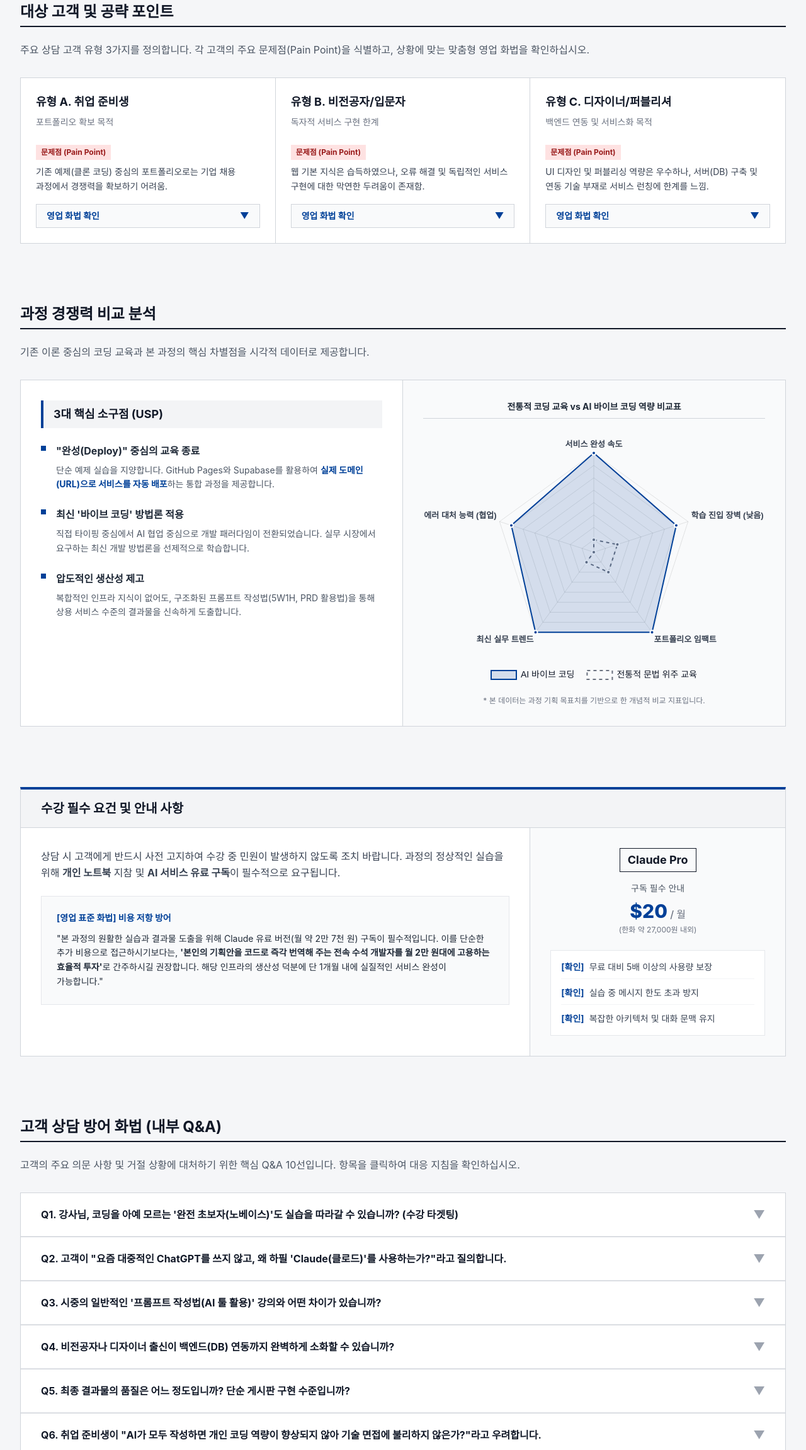
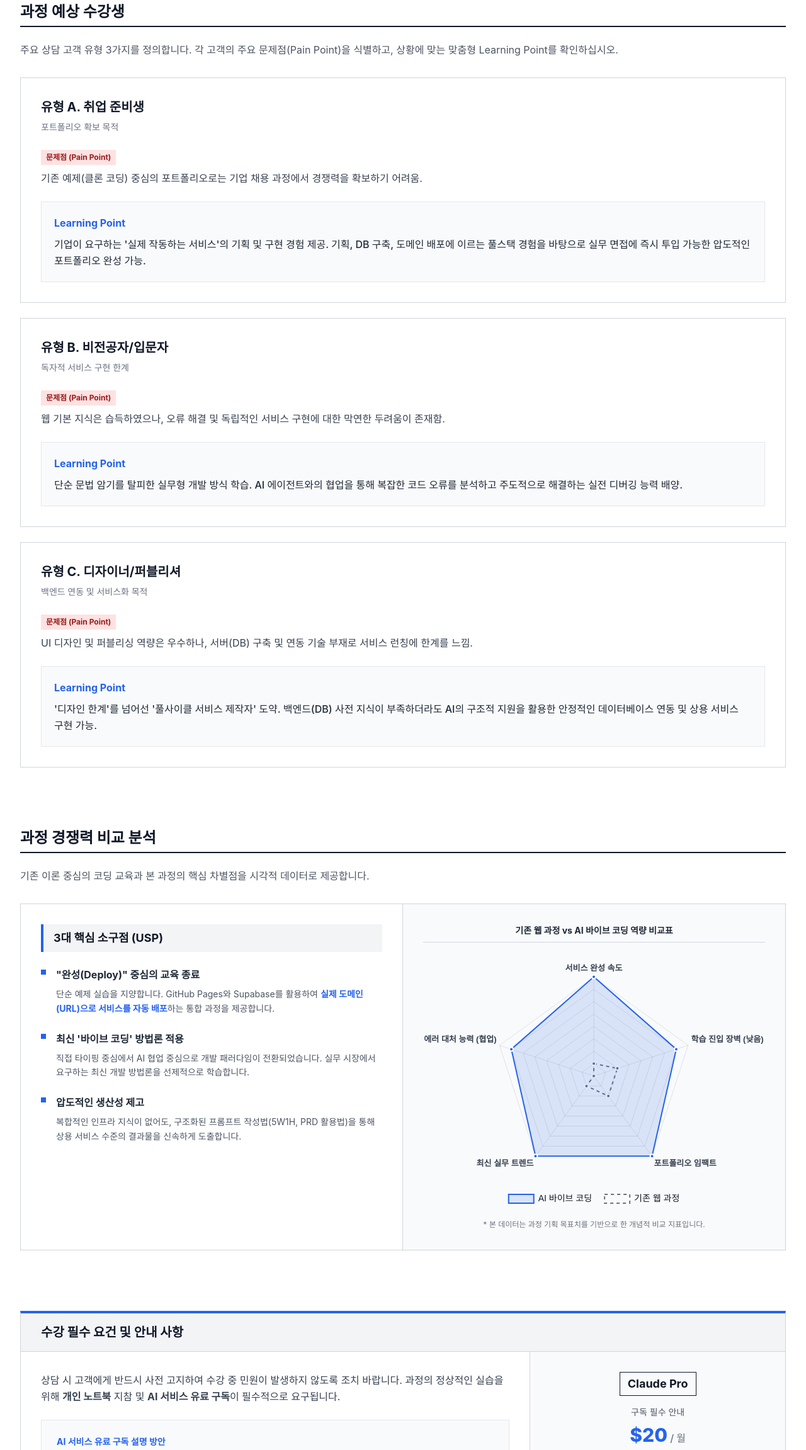
Before and after one commit to gagyeong2505/AI_VC_edu, a plain HTML site: page index.html in a window 1280 px wide. Shown: the part 317-2620 px from the top of the page at 63% size. Drawn offline with nearby package versions, Linux system fonts and the light colour scheme; a web font is replaced by a local one.

Commit message:
Update index.html

```diff
--- a/index.html
+++ b/index.html
@@ -3,7 +3,7 @@
 <head>
     <meta charset="UTF-8">
     <meta name="viewport" content="width=device-width, initial-scale=1.0">
-    <title>AI 바이브 코딩 영업 세일즈 대시보드</title>
+    <title>AI 바이브 코딩 사업부 교육자료</title>
 
     <!-- Tailwind CSS -->
     <script src="https://cdn.tailwindcss.com"></script>
@@ -11,9 +11,12 @@
     <!-- Chart.js -->
     <script src="https://cdn.jsdelivr.net/npm/chart.js"></script>
 
-    <!-- Chosen Palette: [KRDS Public Formal - Primary: Blue-900 (#1e3a8a), Background: Gray-50, Surface: White, Text: Gray-900, Borders: Gray-300] -->
+    <!-- Web Fonts -->
+    <link rel="stylesheet" as="style" crossorigin href="https://cdn.jsdelivr.net/gh/orioncactus/pretendard@v1.3.9/dist/web/variable/pretendardvariable.min.css" />
+
+    <!-- Chosen Palette: [KRDS Public Formal - Primary: Blue-900 (#1e3a8a), Background: White, Surface: White, Text: Gray-900, Borders: Gray-300] -->
     <!-- Application Structure Plan: [Formal Sales Dashboard: Structured using strict grid and flat design principles inspired by KRDS. Removing all informal elements (emojis, rounded corners, soft shadows). Sections are clearly delineated with strong borders and high-contrast headings to maximize readability and professionalism during B2B/B2C formal consultations.] -->
-    <!-- Visualization & Content Choices: [1. Persona Cards -> Strict bordered box with clear hierarchical typography. 2. Traditional vs AI -> Chart.js Radar Chart retained but styled with formal colors. 3. Q&A -> Clean bordered list. No SVG/Mermaid used. No emojis used.] -->
+    <!-- Visualization & Content Choices: [1. Persona Cards -> Strict bordered box with clear hierarchical typography. 2. Traditional vs AI -> Chart.js Radar Chart retained but styled with formal colors. 3. Q&A -> Expanded list design. No SVG/Mermaid used. No emojis used.] -->
     <!-- CONFIRMATION: NO SVG graphics used. NO Mermaid JS used. NO Emojis used. -->
 
     <script>
@@ -22,8 +25,8 @@
                 extend: {
                     colors: {
                         krds: {
-                            blue: '#004098', // Public tech/gov standard blue
-                            light: '#f5f6f8',
+                            blue: '#2563eb', // Vibrant blue
+                            light: '#ffffff',
                             border: '#d1d5db',
                             text: '#111827'
                         }
@@ -36,8 +39,8 @@
     <style>
         /* Custom Styles & Chart Container Constraints */
         body {
-            font-family: 'Google Sans Flex', 'Pretendard', -apple-system, BlinkMacSystemFont, system-ui, Roboto, 'Helvetica Neue', 'Segoe UI', 'Apple SD Gothic Neo', 'Noto Sans KR', 'Malgun Gothic', sans-serif;
-            background-color: #f5f6f8;
+            font-family: 'Google Sans Flex', 'Google Sans', 'Pretendard Variable', Pretendard, -apple-system, BlinkMacSystemFont, system-ui, Roboto, 'Helvetica Neue', 'Segoe UI', 'Apple SD Gothic Neo', 'Noto Sans KR', 'Malgun Gothic', sans-serif;
+            background-color: #ffffff; /* 배경색 흰색으로 변경 */
             color: #111827;
             word-break: keep-all;
         }
@@ -56,19 +59,6 @@
             .chart-container {
                 height: 400px;
             }
-        }
-
-        /* Formal Accordion Animations */
-        .accordion-content {
-            max-height: 0;
-            overflow: hidden;
-            transition: max-height 0.2s ease-out, padding 0.2s ease;
-        }
-
-        .accordion-content.active {
-            max-height: 500px;
-            padding-top: 1.5rem;
-            padding-bottom: 1.5rem;
         }
 
         /* Strict Table/Card styling */
@@ -118,7 +108,7 @@
                 </div>
                 <div class="hidden md:flex space-x-8">
                     <a href="#pitch" class="text-gray-600 hover:text-krds-blue font-medium transition-colors">핵심 요약</a>
-                    <a href="#personas" class="text-gray-600 hover:text-krds-blue font-medium transition-colors">대상 고객</a>
+                    <a href="#personas" class="text-gray-600 hover:text-krds-blue font-medium transition-colors">예상 수강생</a>
                     <a href="#comparison" class="text-gray-600 hover:text-krds-blue font-medium transition-colors">경쟁력 비교</a>
                     <a href="#pricing" class="text-gray-600 hover:text-krds-blue font-medium transition-colors">비용 안내</a>
                     <a href="#qna" class="text-gray-600 hover:text-krds-blue font-medium transition-colors">상담 Q&A</a>
@@ -145,70 +135,58 @@
         <!-- Personas Section -->
         <section id="personas" class="scroll-mt-28">
             <div class="mb-8">
-                <h2 class="text-2xl font-bold text-gray-900 krds-title">대상 고객 및 공략 포인트</h2>
+                <h2 class="text-2xl font-bold text-gray-900 krds-title">과정 예상 수강생</h2>
                 <p class="text-gray-600">
-                    주요 상담 고객 유형 3가지를 정의합니다. 각 고객의 주요 문제점(Pain Point)을 식별하고, 상황에 맞는 맞춤형 영업 화법을 확인하십시오.
+                    주요 상담 고객 유형 3가지를 정의합니다. 각 고객의 주요 문제점(Pain Point)을 식별하고, 상황에 맞는 맞춤형 Learning Point를 확인하십시오.
                 </p>
             </div>
 
-            <div class="grid grid-cols-1 md:grid-cols-3 gap-0 border border-gray-300 bg-gray-200">
+            <div class="grid grid-cols-1 gap-6">
                 <!-- Persona A -->
-                <div class="bg-white p-6 border-b md:border-b-0 md:border-r border-gray-300">
-                    <h3 class="text-lg font-bold text-gray-900 mb-2">유형 A. 취업 준비생</h3>
+                <div class="bg-white p-6 md:p-8 border border-gray-300">
+                    <h3 class="text-xl font-bold text-gray-900 mb-2">유형 A. 취업 준비생</h3>
                     <p class="text-sm text-gray-500 font-medium mb-6">포트폴리오 확보 목적</p>
 
-                    <div class="mb-4">
+                    <div class="mb-6">
                         <span class="inline-block bg-red-100 text-red-800 text-xs font-bold px-2 py-1 mb-2">문제점 (Pain Point)</span>
-                        <p class="text-sm text-gray-700 leading-relaxed">기존 예제(클론 코딩) 중심의 포트폴리오로는 기업 채용 과정에서 경쟁력을 확보하기 어려움.</p>
+                        <p class="text-base text-gray-700 leading-relaxed">기존 예제(클론 코딩) 중심의 포트폴리오로는 기업 채용 과정에서 경쟁력을 확보하기 어려움.</p>
                     </div>
 
-                    <button onclick="togglePersonaDetail('persona-a-detail', this)" class="w-full mt-2 bg-gray-50 border border-gray-300 py-2 text-sm font-bold text-krds-blue hover:bg-gray-100 transition-colors flex justify-between items-center px-4">
-                        <span>영업 화법 확인</span>
-                        <span class="icon-indicator">▼</span>
-                    </button>
-
-                    <div id="persona-a-detail" class="hidden mt-0 p-4 border border-t-0 border-gray-300 bg-gray-50 text-sm text-gray-800 font-medium leading-relaxed">
-                        "기업이 요구하는 역량은 '실제 작동하는 서비스'의 기획 및 구현 경험입니다. 본 과정은 기획, DB 구축, 도메인 배포에 이르는 풀스택 경험을 제공하여 실무 면접에 즉시 투입 가능한 압도적인 포트폴리오를 완성해 드립니다."
+                    <div class="p-5 border border-gray-200 bg-gray-50 text-base text-gray-800 font-medium leading-relaxed">
+                        <span class="block font-bold text-krds-blue mb-2">Learning Point</span>
+                        기업이 요구하는 '실제 작동하는 서비스'의 기획 및 구현 경험 제공. 기획, DB 구축, 도메인 배포에 이르는 풀스택 경험을 바탕으로 실무 면접에 즉시 투입 가능한 압도적인 포트폴리오 완성 가능.
                     </div>
                 </div>
 
                 <!-- Persona B -->
-                <div class="bg-white p-6 border-b md:border-b-0 md:border-r border-gray-300">
-                    <h3 class="text-lg font-bold text-gray-900 mb-2">유형 B. 비전공자/입문자</h3>
+                <div class="bg-white p-6 md:p-8 border border-gray-300">
+                    <h3 class="text-xl font-bold text-gray-900 mb-2">유형 B. 비전공자/입문자</h3>
                     <p class="text-sm text-gray-500 font-medium mb-6">독자적 서비스 구현 한계</p>
 
-                    <div class="mb-4">
+                    <div class="mb-6">
                         <span class="inline-block bg-red-100 text-red-800 text-xs font-bold px-2 py-1 mb-2">문제점 (Pain Point)</span>
-                        <p class="text-sm text-gray-700 leading-relaxed">웹 기본 지식은 습득하였으나, 오류 해결 및 독립적인 서비스 구현에 대한 막연한 두려움이 존재함.</p>
+                        <p class="text-base text-gray-700 leading-relaxed">웹 기본 지식은 습득하였으나, 오류 해결 및 독립적인 서비스 구현에 대한 막연한 두려움이 존재함.</p>
                     </div>
 
-                    <button onclick="togglePersonaDetail('persona-b-detail', this)" class="w-full mt-2 bg-gray-50 border border-gray-300 py-2 text-sm font-bold text-krds-blue hover:bg-gray-100 transition-colors flex justify-between items-center px-4">
-                        <span>영업 화법 확인</span>
-                        <span class="icon-indicator">▼</span>
-                    </button>
-
-                    <div id="persona-b-detail" class="hidden mt-0 p-4 border border-t-0 border-gray-300 bg-gray-50 text-sm text-gray-800 font-medium leading-relaxed">
-                        "단순 문법 암기가 아닌, 실무형 개발 방식을 학습합니다. 복잡한 코드 오류로 인해 학습을 포기할 필요 없이, AI 에이전트와의 협업을 통해 오류를 분석하고 해결하는 능력을 배양합니다."
+                    <div class="p-5 border border-gray-200 bg-gray-50 text-base text-gray-800 font-medium leading-relaxed">
+                        <span class="block font-bold text-krds-blue mb-2">Learning Point</span>
+                        단순 문법 암기를 탈피한 실무형 개발 방식 학습. AI 에이전트와의 협업을 통해 복잡한 코드 오류를 분석하고 주도적으로 해결하는 실전 디버깅 능력 배양.
                     </div>
                 </div>
 
                 <!-- Persona C -->
-                <div class="bg-white p-6">
-                    <h3 class="text-lg font-bold text-gray-900 mb-2">유형 C. 디자이너/퍼블리셔</h3>
+                <div class="bg-white p-6 md:p-8 border border-gray-300">
+                    <h3 class="text-xl font-bold text-gray-900 mb-2">유형 C. 디자이너/퍼블리셔</h3>
                     <p class="text-sm text-gray-500 font-medium mb-6">백엔드 연동 및 서비스화 목적</p>
 
-                    <div class="mb-4">
+                    <div class="mb-6">
                         <span class="inline-block bg-red-100 text-red-800 text-xs font-bold px-2 py-1 mb-2">문제점 (Pain Point)</span>
-                        <p class="text-sm text-gray-700 leading-relaxed">UI 디자인 및 퍼블리싱 역량은 우수하나, 서버(DB) 구축 및 연동 기술 부재로 서비스 런칭에 한계를 느낌.</p>
+                        <p class="text-base text-gray-700 leading-relaxed">UI 디자인 및 퍼블리싱 역량은 우수하나, 서버(DB) 구축 및 연동 기술 부재로 서비스 런칭에 한계를 느낌.</p>
                     </div>
 
-                    <button onclick="togglePersonaDetail('persona-c-detail', this)" class="w-full mt-2 bg-gray-50 border border-gray-300 py-2 text-sm font-bold text-krds-blue hover:bg-gray-100 transition-colors flex justify-between items-center px-4">
-                        <span>영업 화법 확인</span>
-                        <span class="icon-indicator">▼</span>
-                    </button>
-
-                    <div id="persona-c-detail" class="hidden mt-0 p-4 border border-t-0 border-gray-300 bg-gray-50 text-sm text-gray-800 font-medium leading-relaxed">
-                        "'디자인 한계'를 넘어 '풀사이클 서비스 제작자'로 도약할 수 있습니다. 백엔드(DB) 사전 지식이 부족하더라도 AI의 구조적 지원을 통해 안정적인 데이터베이스 연동 및 구현이 가능합니다."
+                    <div class="p-5 border border-gray-200 bg-gray-50 text-base text-gray-800 font-medium leading-relaxed">
+                        <span class="block font-bold text-krds-blue mb-2">Learning Point</span>
+                        '디자인 한계'를 넘어선 '풀사이클 서비스 제작자' 도약. 백엔드(DB) 사전 지식이 부족하더라도 AI의 구조적 지원을 활용한 안정적인 데이터베이스 연동 및 상용 서비스 구현 가능.
                     </div>
                 </div>
             </div>
@@ -253,7 +231,7 @@
                 <!-- Chart.js Visualization -->
                 <div class="p-8 bg-gray-50 flex flex-col justify-center items-center">
                     <div class="text-center mb-6 w-full border-b border-gray-300 pb-2">
-                        <h4 class="font-bold text-gray-800 text-sm">전통적 코딩 교육 vs AI 바이브 코딩 역량 비교표</h4>
+                        <h4 class="font-bold text-gray-800 text-sm">기존 웹 과정 vs AI 바이브 코딩 역량 비교표</h4>
                     </div>
                     <div class="chart-container w-full">
                         <canvas id="comparisonChart"></canvas>
@@ -277,10 +255,11 @@
                         </p>
 
                         <div class="bg-gray-50 p-6 border border-gray-200">
-                            <h3 class="text-sm font-bold text-krds-blue mb-3">[영업 표준 화법] 비용 저항 방어</h3>
-                            <p class="text-gray-800 leading-relaxed text-sm">
-                                "본 과정의 원활한 실습과 결과물 도출을 위해 Claude 유료 버전(월 약 2만 7천 원) 구독이 필수적입니다. 이를 단순한 추가 비용으로 접근하시기보다는, <strong>'본인의 기획안을 코드로 즉각 번역해 주는 전속 수석 개발자를 월 2만 원대에 고용하는 효율적 투자'</strong>로 간주하시길 권장합니다. 해당 인프라의 생산성 덕분에 단 1개월 내에 실질적인 서비스 완성이 가능합니다."
-                            </p>
+                            <h3 class="text-sm font-bold text-krds-blue mb-3">AI 서비스 유료 구독 설명 방안</h3>
+                            <ul class="text-gray-800 leading-relaxed text-sm space-y-2 list-disc list-inside">
+                                <li>원활한 실습 및 고품질 결과물 도출을 위해 Claude 유료 버전(월 약 27,000원) 구독 필수</li>
+                                <li>단순 추가 비용이 아닌, <strong>'기획안을 코드로 즉각 번역하는 전속 수석 개발자를 월 2만 원대에 고용하는 효율적 투자'</strong>로 소구 필요</li>
+                            </ul>
                         </div>
                     </div>
 
@@ -300,29 +279,21 @@
             </div>
         </section>
 
-        <!-- Q&A Accordion Section -->
+        <!-- Q&A Expanded List Section -->
         <section id="qna" class="scroll-mt-28 mb-10">
             <div class="mb-8">
                 <h2 class="text-2xl font-bold text-gray-900 krds-title">고객 상담 방어 화법 (내부 Q&A)</h2>
                 <p class="text-gray-600">
-                    고객의 주요 의문 사항 및 거절 상황에 대처하기 위한 핵심 Q&A 10선입니다. 항목을 클릭하여 대응 지침을 확인하십시오.
+                    고객의 주요 의문 사항 및 거절 상황에 대처하기 위한 핵심 Q&A 10선입니다. 상담 시 필요한 항목을 빠르게 확인하십시오.
                 </p>
             </div>
 
             <div class="krds-box divide-y divide-gray-300" id="accordion-container">
-                <!-- Q&A items will be dynamically injected here by JS -->
+                <!-- Q&A items will be dynamically injected here by JS as expanded lists -->
             </div>
         </section>
 
     </main>
-
-    <!-- Footer -->
-    <footer class="bg-gray-900 text-gray-400 py-6 text-center text-sm mt-12 border-t-4 border-krds-blue">
-        <div class="max-w-7xl mx-auto px-4">
-            <p class="font-bold text-gray-300 mb-2">AI 바이브 코딩 과정 영업 세일즈 지원 시스템</p>
-            <p>본 자료는 대외비 문서이며, 내부 영업 및 상담 인력의 교육 목적으로만 활용 바랍니다.</p>
-        </div>
-    </footer>
 
     <!-- JavaScript Logic -->
     <script>
@@ -330,7 +301,7 @@
         const qnaData = [
             {
                 q: "강사님, 코딩을 아예 모르는 '완전 초보자(노베이스)'도 실습을 따라갈 수 있습니까? (수강 타겟팅)",
-                a: "수강생이 코드를 백지부터 전면 작성할 필요는 없습니다. 다만, 생성된 코드가 구동되는 원리를 이해하고 <strong>'관리자적 역할'</strong>은 반드시 수행해야 합니다. 따라서 코딩 경험이 전혀 없는 분보다는, <span class='text-krds-blue font-bold'>웹 기초(HTML/CSS 등)를 최소 1회 이상 이수하신 분</span>들께 가장 효과적인 과정이라고 안내해 주시기 바랍니다."
+                a: "코딩 경험이 전혀 없는 초보자도 충분히 수강 가능합니다. 코드를 직접 작성하는 대신 AI를 활용하므로 진입 장벽이 낮습니다. 단, 생성된 코드를 구조적으로 이해하고 <strong>'관리자적 역할'</strong>을 수행해야 하므로, <span class='text-krds-blue font-bold'>웹 기초(HTML/CSS 등) 선행 학습이 필수는 아니나, 필요 시 사전에 수강하는 것도 권장됨</span>을 함께 안내해 주시기 바랍니다."
             },
             {
                 q: "고객이 \"요즘 대중적인 ChatGPT를 쓰지 않고, 왜 하필 'Claude(클로드)'를 사용하는가?\"라고 질의합니다.",
@@ -370,19 +341,16 @@
             }
         ];
 
-        // --- 2. Core Interaction Handling: Render Formal Accordion ---
+        // --- 2. Core Interaction Handling: Render Expanded Q&A List ---
         const accordionContainer = document.getElementById('accordion-container');
 
         qnaData.forEach((item, index) => {
             const html = `
-                <div class="accordion-item bg-white hover:bg-gray-50 transition-colors">
-                    <button class="accordion-btn w-full text-left px-8 py-5 focus:outline-none flex justify-between items-center" onclick="toggleAccordion(${index})">
-                        <span class="font-bold text-gray-900 pr-8 leading-tight">Q${index + 1}. ${item.q}</span>
-                        <span id="icon-${index}" class="text-gray-400 font-bold text-lg">▼</span>
-                    </button>
-                    <div id="content-${index}" class="accordion-content bg-gray-100 px-8 text-gray-800 border-t border-gray-200 leading-relaxed text-sm">
-                        <p class="py-2 flex items-start">
-                            <span class="font-extrabold text-krds-blue mr-3 text-lg leading-none mt-1">A.</span>
+                <div class="bg-white px-8 py-6">
+                    <div class="font-bold text-gray-900 leading-tight mb-4 text-base">Q${index + 1}. ${item.q}</div>
+                    <div class="bg-gray-50 p-5 text-gray-800 border border-gray-200 leading-relaxed text-sm">
+                        <p class="flex items-start">
+                            <span class="font-extrabold text-krds-blue mr-3 text-lg leading-none mt-0.5">A.</span>
                             <span class="flex-1">${item.a}</span>
                         </p>
                     </div>
@@ -390,42 +358,6 @@
             `;
             accordionContainer.insertAdjacentHTML('beforeend', html);
         });
-
-        function toggleAccordion(index) {
-            const content = document.getElementById(`content-${index}`);
-            const icon = document.getElementById(`icon-${index}`);
-            const isCurrentlyActive = content.classList.contains('active');
-
-            // Close all
-            document.querySelectorAll('.accordion-content').forEach((el, i) => {
-                el.classList.remove('active');
-                document.getElementById(`icon-${i}`).textContent = '▼';
-                document.getElementById(`icon-${i}`).classList.remove('text-krds-blue');
-            });
-
-            // If it wasn't active, open it
-            if (!isCurrentlyActive) {
-                content.classList.add('active');
-                icon.textContent = '▲';
-                icon.classList.add('text-krds-blue');
-            }
-        }
-
-        // --- 3. Interaction: Formal Persona Card Toggle ---
-        function togglePersonaDetail(detailId, element) {
-            const detailEl = document.getElementById(detailId);
-            const iconEl = element.querySelector('.icon-indicator');
-
-            if (detailEl.classList.contains('hidden')) {
-                detailEl.classList.remove('hidden');
-                element.classList.add('bg-gray-100', 'border-gray-400');
-                iconEl.textContent = '▲';
-            } else {
-                detailEl.classList.add('hidden');
-                element.classList.remove('bg-gray-100', 'border-gray-400');
-                iconEl.textContent = '▼';
-            }
-        }
 
         // --- 4. Chart.js Visualization (Formal Style) ---
         document.addEventListener('DOMContentLoaded', function() {
@@ -445,17 +377,17 @@
                         {
                             label: 'AI 바이브 코딩',
                             data: [10, 9, 10, 10, 9],
-                            backgroundColor: 'rgba(0, 64, 152, 0.15)', // krds-blue with opacity
-                            borderColor: '#004098', // krds-blue
-                            pointBackgroundColor: '#004098',
+                            backgroundColor: 'rgba(37, 99, 235, 0.15)', // vibrant blue with opacity
+                            borderColor: '#2563eb', // vibrant blue
+                            pointBackgroundColor: '#2563eb',
                             pointBorderColor: '#ffffff',
                             pointHoverBackgroundColor: '#ffffff',
-                            pointHoverBorderColor: '#004098',
+                            pointHoverBorderColor: '#2563eb',
                             borderWidth: 2,
                             fill: true
                         },
                         {
-                            label: '전통적 문법 위주 교육',
+                            label: '기존 웹 과정',
                             data: [3, 4, 4, 3, 2],
                             backgroundColor: 'transparent',
                             borderColor: '#6b7280', // gray-500
@@ -478,7 +410,7 @@
                             grid: { color: 'rgba(0, 0, 0, 0.1)' },
                             pointLabels: {
                                 font: {
-                                    family: "'Pretendard', sans-serif",
+                                    family: "'Google Sans Flex', 'Pretendard Variable', Pretendard, sans-serif",
                                     size: 13,
                                     weight: 'bold'
                                 },
@@ -496,7 +428,7 @@
                             position: 'bottom',
                             labels: {
                                 font: {
-                                    family: "'Pretendard', sans-serif",
+                                    family: "'Google Sans Flex', 'Pretendard Variable', Pretendard, sans-serif",
                                     size: 14,
                                     weight: '500'
                                 },
@@ -510,8 +442,8 @@
                             bodyColor: '#4b5563',
                             borderColor: '#d1d5db',
                             borderWidth: 1,
-                            titleFont: { family: "'Pretendard', sans-serif", size: 14, weight: 'bold' },
-                            bodyFont: { family: "'Pretendard', sans-serif", size: 13 },
+                            titleFont: { family: "'Google Sans Flex', 'Pretendard Variable', Pretendard, sans-serif", size: 14, weight: 'bold' },
+                            bodyFont: { family: "'Google Sans Flex', 'Pretendard Variable', Pretendard, sans-serif", size: 13 },
                             padding: 12,
                             cornerRadius: 0, // strict square corners for tooltip
                             callbacks: {
```
